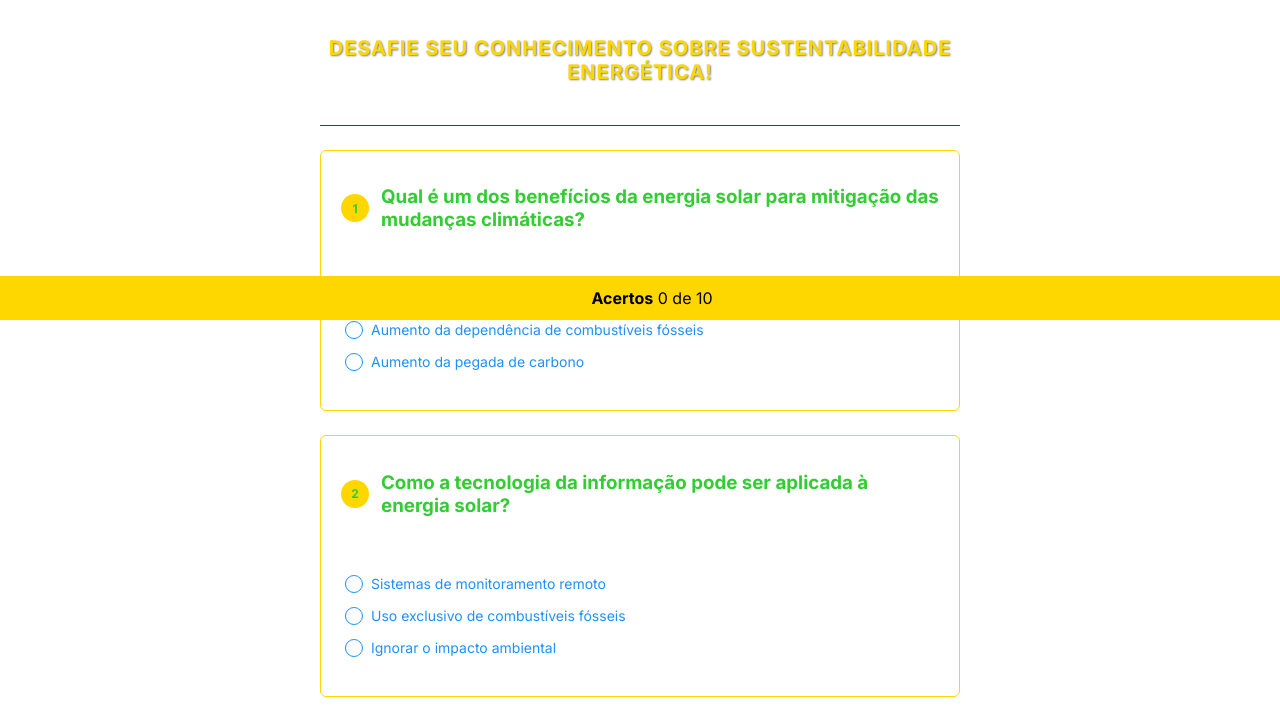
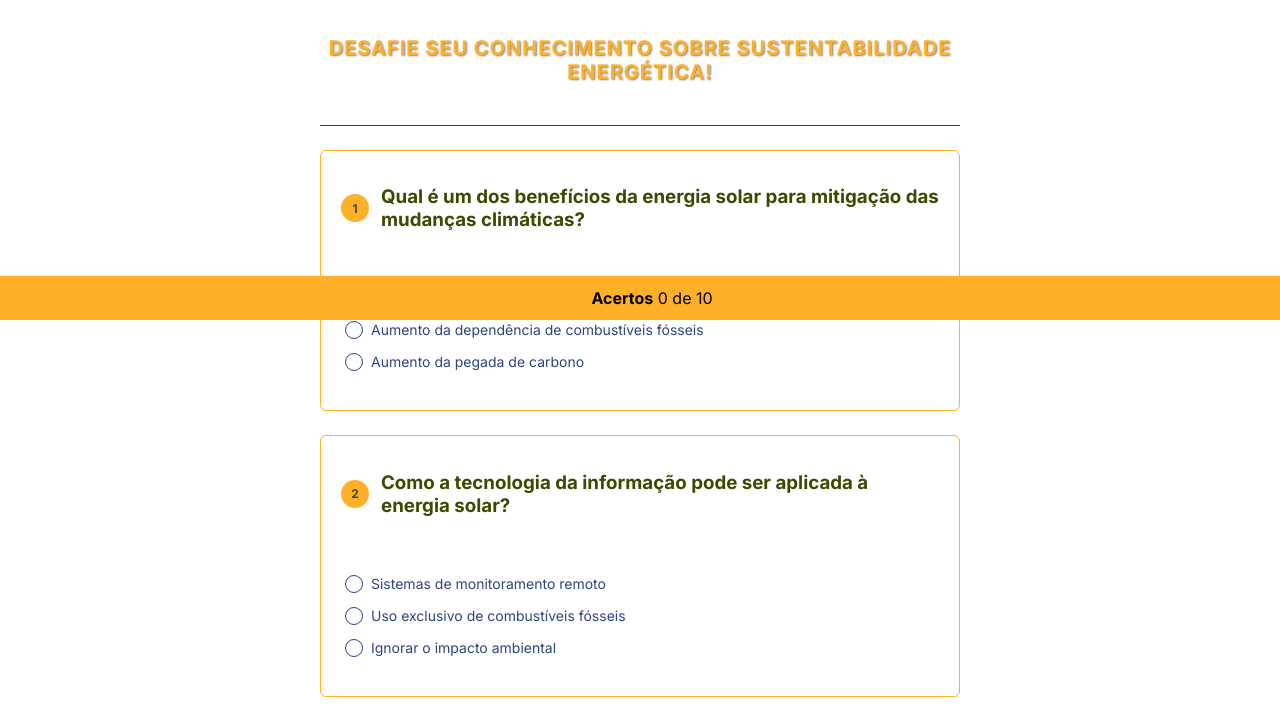
Before and after one commit to devgabrielrp/quiz-extens-o-curricular-faculdade, a plain HTML site: page index.html in a window 1280 px wide. Shown: the part 480-1198 px from the top of the page. Drawn offline with Linux system fonts and the light colour scheme.

Commit message:
atualizado

```diff
--- a/style.css
+++ b/style.css
@@ -1,5 +1,4 @@
 @import url('https://fonts.googleapis.com/css2?family=Inter:wght@400;600;700&display=swap');
-
 :root {
   margin: 0;
   padding: 0;
@@ -38,7 +37,7 @@ header {
 header h1 {
   margin-top: 24px;
   font-size: 30px;
-  color: #ffd700; /* Amarelo */
+  color: #FEB128; /* Novo Amarelo */
   text-align: center;
   text-transform: uppercase;
   font-weight: bold;
@@ -49,7 +48,7 @@ header h1 {
 header h2 {
   margin-top: 12px;
   font-size: 20px;
-  color: #ffd700; /* Amarelo */
+  color: #FEB128; /* Novo Amarelo */
   text-align: center;
   text-transform: uppercase;
   font-weight: bold;
@@ -63,14 +62,14 @@ header h2 {
 
 .quiz-item {
   margin-top: 24px;
-  border: 1px solid #ffd700; /* Amarelo */
+  border: 1px solid #FEB128; /* Novo Amarelo */
   border-radius: 6px;
   overflow: hidden;
 }
 
 .quiz-item h3 {
   padding: 16px 20px;
-  color: #32cd32; /* Verde */
+  color: #3A4A01; /* Novo Verde */
   display: flex;
   align-items: center;
   gap: 12px;
@@ -80,7 +79,7 @@ header h2 {
 .quiz-item h3:before {
   counter-increment: quiz-item;
   content: counter(quiz-item);
-  background-color: #ffd700; /* Amarelo */
+  background-color: #FEB128; /* Novo Amarelo */
   width: 28px;
   height: 28px;
   font-size: 12px;
@@ -104,12 +103,12 @@ header h2 {
   display: flex;
   align-items: center;
   gap: 8px;
-  color: #1e90ff; /* Azul */
+  color: #2C4482; /* Novo Azul */
 }
 
 input {
   all: unset;
-  border: 1px solid #1e90ff; /* Azul */
+  border: 1px solid #2C4482; /* Novo Azul */
   width: 16px;
   height: 16px;
   border-radius: 50%;
@@ -120,20 +119,20 @@ input {
 }
 
 input:checked {
-  border: 1px solid #32cd32; /* Verde */
+  border: 1px solid #3A4A01; /* Novo Verde */
 }
 
 input:checked:before {
   content: "";
   width: 10px;
   height: 10px;
-  background-color: #32cd32; /* Verde */
+  background-color: #3A4A01; /* Novo Verde */
   border-radius: 50%;
 }
 
 #acertos {
   text-align: center;
-  background-color: #ffd700; /* Amarelo */
+  background-color: #FEB128; /* Novo Amarelo */
   position: fixed;
   bottom: 0;
   left: 0;
```
